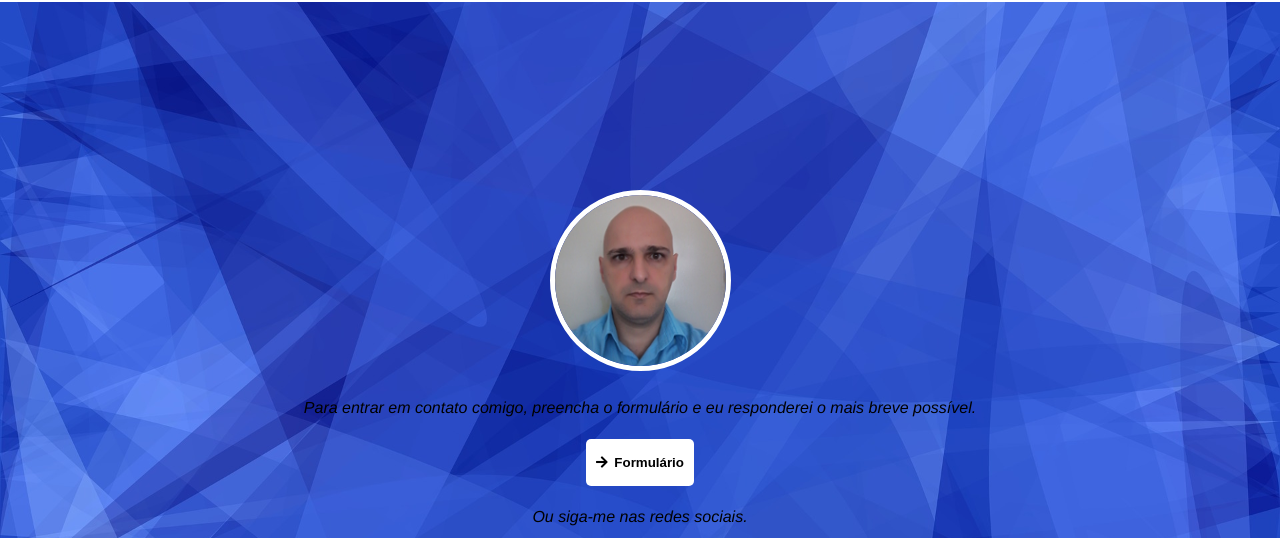
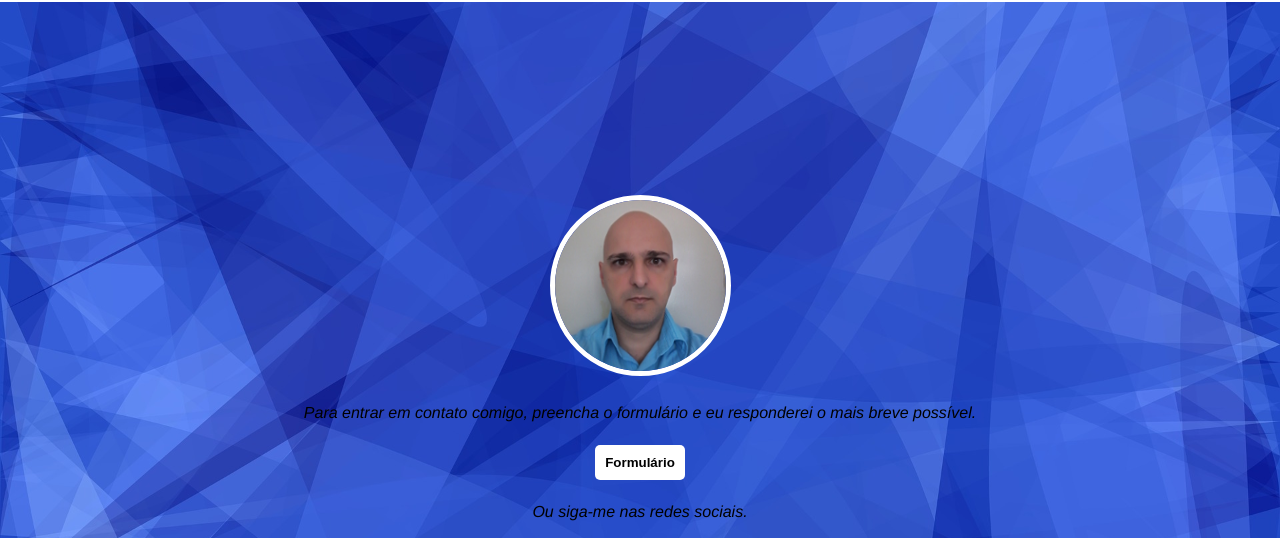
Before and after one commit to robsonresende/myNew, a plain HTML site: page index.html in a window 1280 px wide. Shown: the part 1614-2152 px from the top of the page. Drawn offline with Linux system fonts and the light colour scheme.

Commit message:
Changing scroll behavior to smooth for better behavior.

```diff
--- a/assets/css/style.css
+++ b/assets/css/style.css
@@ -3,6 +3,7 @@
 	padding: 0;
 	border: 0;
 	vertical-align: baseline;
+	scroll-behavior: smooth;
 }
 
 body {
--- a/index.html
+++ b/index.html
@@ -62,7 +62,7 @@
 
       <p>Para entrar em contato comigo, preencha o formulário e eu responderei o mais breve possível.</p>
 
-      <a href="https://forms.gle/j44zjg4YN6c1FEhz7" target="_blank"><button class="generic-btn"><i class="fas fa-arrow-right"></i>&ensp;Formulário</button></a>
+      <a href="https://forms.gle/j44zjg4YN6c1FEhz7" target="_blank"><button class="generic-btn">Formulário</button></a>
 
       <p>Ou siga-me nas redes sociais.</p>
 
```
